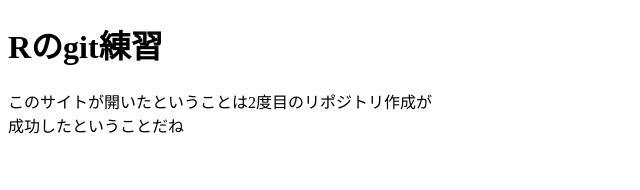
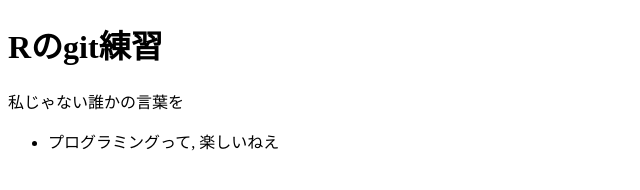
Before and after one commit to r-0715/test-of-git-v2, a plain HTML site: page index.html in a window 1280 px wide. Shown: the whole page, without its empty margins (0-640 px from the left). Drawn offline with Linux system fonts and the light colour scheme.

Commit message:
2nd-commit

```diff
--- a/index.html
+++ b/index.html
@@ -8,8 +8,11 @@
 <body>
     <h1>Rのgit練習</h1>
     <div>
-        このサイトが開いたということは2度目のリポジトリ作成が<br>
-        成功したということだね<br>
+        <p>私じゃない誰かの言葉を</p>
+        <ul id="list">
+            <li>プログラミングって, 楽しいねえ</li>
+        </ul>
     </div>
+    <script src="main.js"></script>
 </body>
 </html>
--- /dev/null
+++ b/main.js
@@ -0,0 +1,11 @@
+window.addEventListener('DOMContentLoaded',()=>{
+    //
+    //ul(親要素取得)
+    const list = document.getElementById('list');
+    //
+    //子要素作成
+    const li = document.createElement('li');
+    //
+    //
+
+});
```
